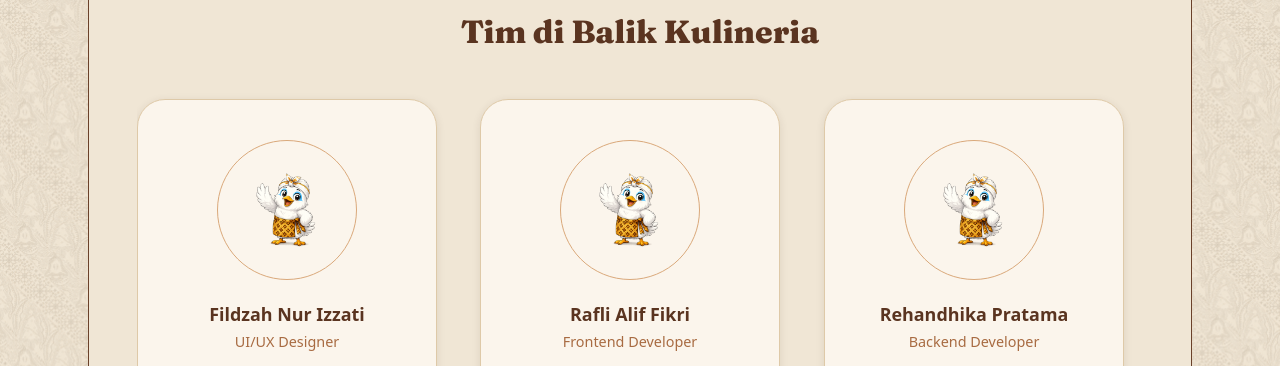
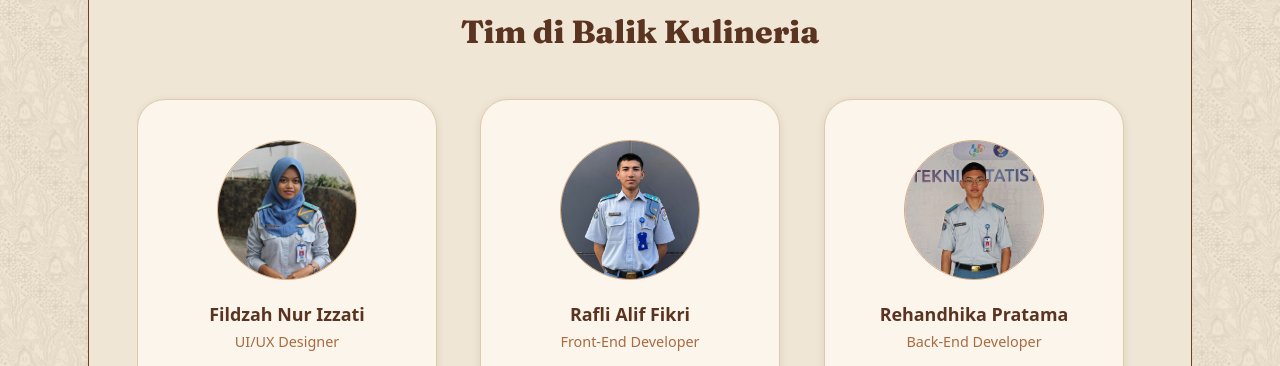
Before and after one commit to Rehandhika/kulineria-web, an Astro site: page /tentang in a window 1280 px wide. Shown: the part 5000-5366 px from the top of the page. Built offline with nearby package versions, Linux system fonts and the light colour scheme; Astro itself is replaced by a stand-in of ours; a web font is replaced by a local one.

Commit message:
fix photo

```diff
--- a/src/components/astro/about/TeamSection.astro
+++ b/src/components/astro/about/TeamSection.astro
@@ -20,7 +20,17 @@ const sorted = teamMembers.sort((a: any, b: any) => a.data.order - b.data.order)
               <article class="team-card">
                 <div class="team-card-top">
                   <div class="team-avatar-wrap">
-                    <img src={member.data.photo || "/img/nara/NARA 1.png"} alt={member.data.name} class="team-avatar-img" width="120" height="120" loading="lazy" />
+                    <img
+                      src={member.data.photo || "/img/nara/NARA 1.png"}
+                      alt={member.data.name}
+                      class:list={[
+                        "team-avatar-img",
+                        { "scale-112": member.data.name.toLowerCase().includes("rehandhika") }
+                      ]}
+                      width="140"
+                      height="140"
+                      loading="lazy"
+                    />
                   </div>
                 </div>
                 <div class="team-card-body">
@@ -271,10 +281,14 @@ const sorted = teamMembers.sort((a: any, b: any) => a.data.order - b.data.order)
   }
 
   .team-avatar-img {
-    width: 120px;
-    height: 120px;
-    object-fit: contain;
+    width: 100%;
+    height: 100%;
+    object-fit: cover;
     user-select: none;
+    transition: transform 0.3s var(--ease-bounce);
+  }
+  .team-avatar-img.scale-112 {
+    transform: scale(1.12);
   }
 
   /* ── Body ── */
--- a/src/content/team/fildzah.json
+++ b/src/content/team/fildzah.json
@@ -1,7 +1,7 @@
 {
     "name": "Fildzah Nur Izzati",
     "role": "UI/UX Designer",
-    "photo": "/img/nara/NARA 1.png",
+    "photo": "/img/Dev/Fildzah.jpg",
     "bio": "",
     "order": 1,
     "socials": [
--- a/src/content/team/rafli.json
+++ b/src/content/team/rafli.json
@@ -1,7 +1,7 @@
 {
     "name": "Rafli Alif Fikri",
-    "role": "Frontend Developer",
-    "photo": "/img/nara/NARA 1.png",
+    "role": "Front-End Developer",
+    "photo": "/img/Dev/Rafli.jpg",
     "bio": "",
     "order": 2,
     "socials": [
--- a/src/content/team/rehandhika.json
+++ b/src/content/team/rehandhika.json
@@ -1,7 +1,7 @@
 {
     "name": "Rehandhika Pratama",
-    "role": "Backend Developer",
-    "photo": "/img/nara/NARA 1.png",
+    "role": "Back-End Developer",
+    "photo": "/img/Dev/Rehandhika.jpg",
     "bio": "",
     "order": 3,
     "socials": [
```
Also changed, not shown: public/img/Dev/Fildzah.jpg (added), public/img/Dev/Rafli.jpg (added), public/img/Dev/Rehandhika.jpg (added), 1 other file.
